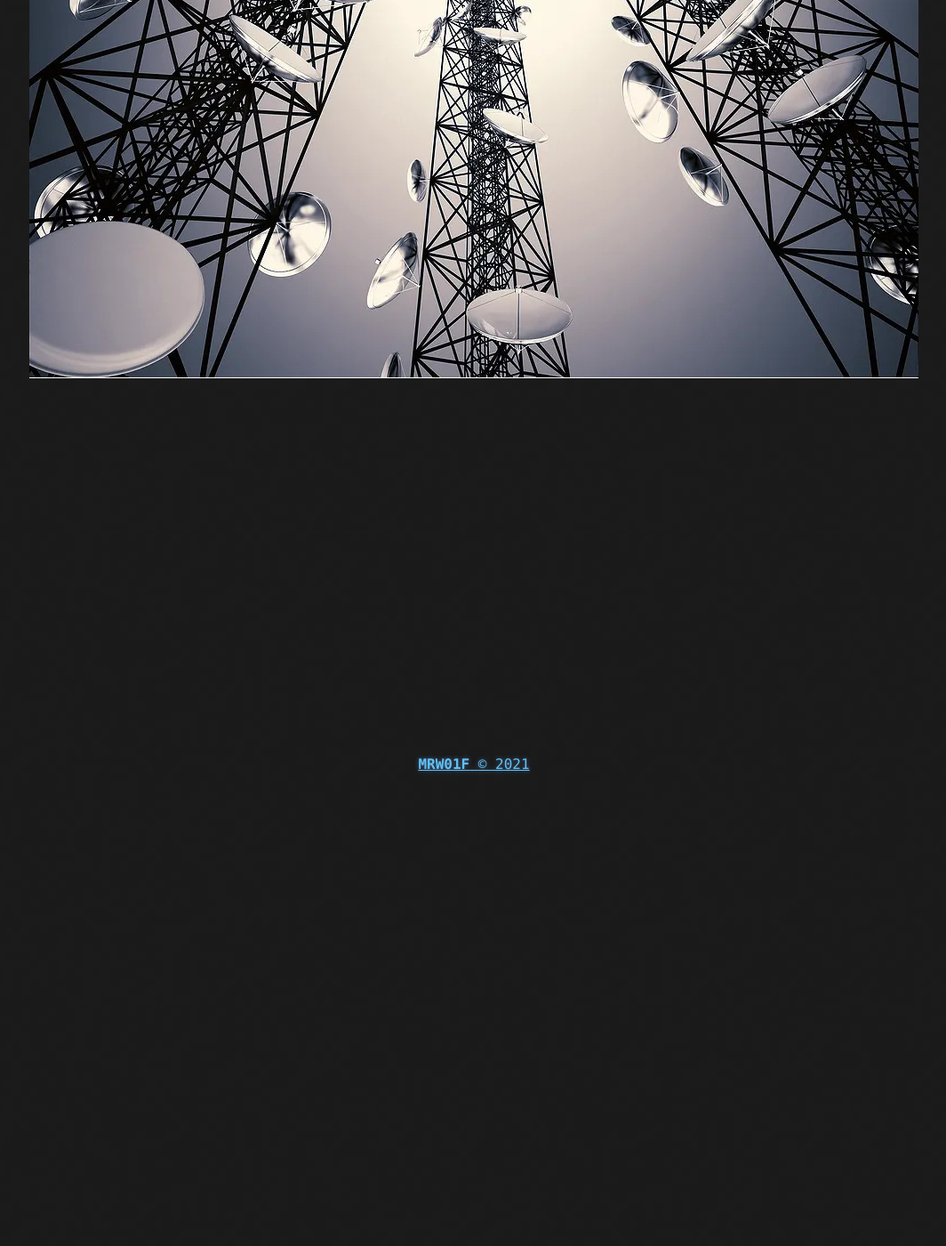
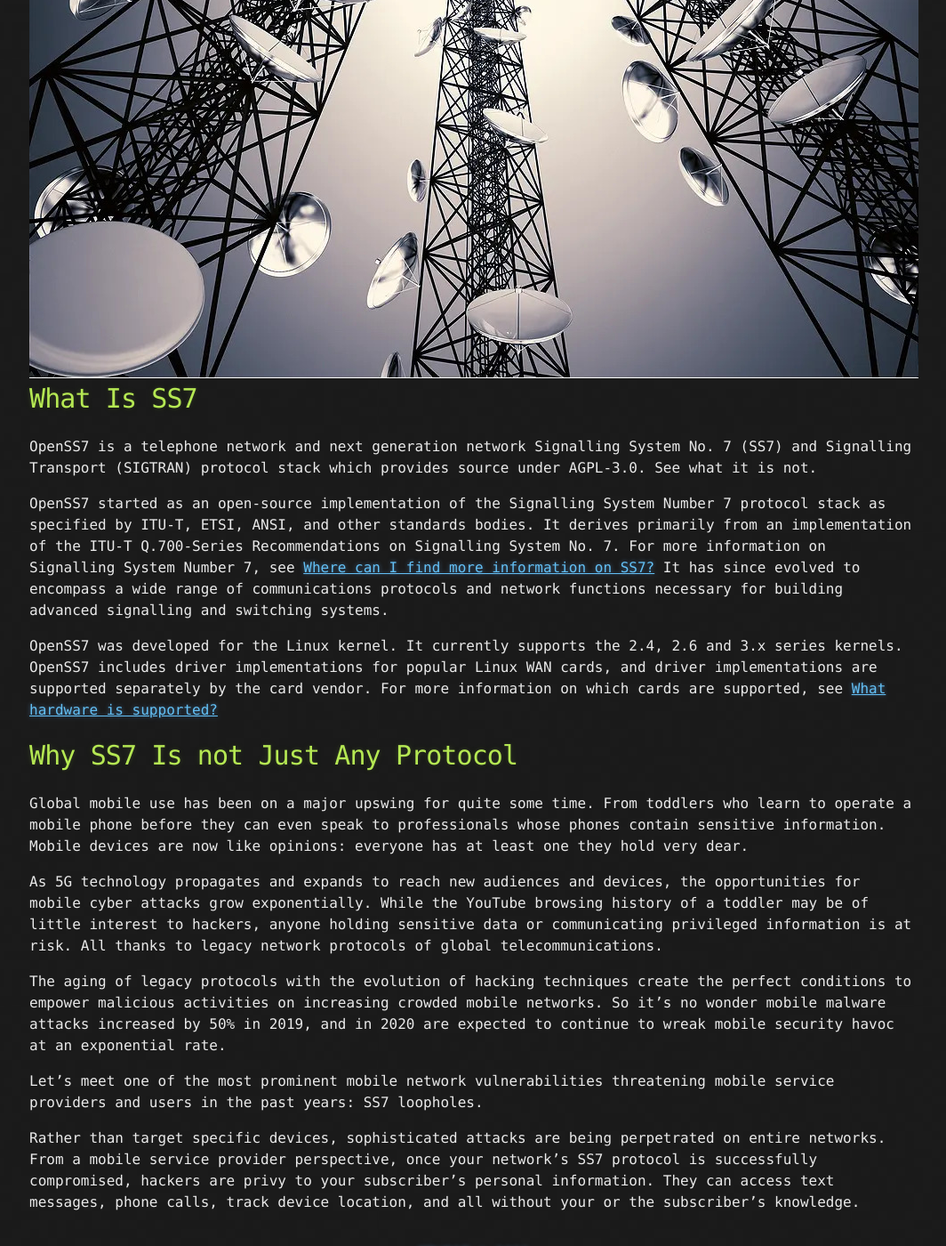
Before and after one commit to MRW01F/blog, a Jekyll site: the page built from _posts/2021-03-21-ss7.md, in a window 1280 px wide and 1400 px high, scrolled down 466 px. Shown: the whole window at 89% size, without its empty margins (107-1171 px from the left). Built offline with Jekyll 4.4.1, drawn with Linux system fonts in a browser that asks for light colours; some of the changed text lies outside the part shown.

Commit message:
ss7 modification 2

```diff
--- a/_posts/2021-03-21-ss7.md
+++ b/_posts/2021-03-21-ss7.md
@@ -1,6 +1,26 @@
 ---
-title: SS7 & Why Everyone Should Know About It.
+title: SS7 & Why Everyone Should Know About It
 published: true
 ---
 
 <center><img align="center" src="{{ site.baseurl }}/assets/images/ss7.jpg"></center>
+
+# What Is SS7
+
+ OpenSS7 is a telephone network and next generation network Signalling System No. 7 (SS7) and Signalling Transport (SIGTRAN) protocol stack which provides source under AGPL-3.0. See what it is not.
+
+OpenSS7 started as an open-source implementation of the Signalling System Number 7 protocol stack as specified by ITU-T, ETSI, ANSI, and other standards bodies. It derives primarily from an implementation of the ITU-T Q.700-Series Recommendations on Signalling System No. 7. For more information on Signalling System Number 7, see [Where can I find more information on SS7?](http://www.openss7.org/faq12.html) It has since evolved to encompass a wide range of communications protocols and network functions necessary for building advanced signalling and switching systems.
+
+OpenSS7 was developed for the Linux kernel. It currently supports the 2.4, 2.6 and 3.x series kernels. OpenSS7 includes driver implementations for popular Linux WAN cards, and driver implementations are supported separately by the card vendor. For more information on which cards are supported, see [What hardware is supported?](http://www.openss7.org/faq10.html)
+
+# Why SS7 Is not Just Any Protocol
+
+Global mobile use has been on a major upswing for quite some time. From toddlers who learn to operate a mobile phone before they can even speak to professionals whose phones contain sensitive information. Mobile devices are now like opinions: everyone has at least one they hold very dear.
+
+As 5G technology propagates and expands to reach new audiences and devices, the opportunities for mobile cyber attacks grow exponentially. While the YouTube browsing history of a toddler may be of little interest to hackers, anyone holding sensitive data or communicating privileged information is at risk. All thanks to legacy network protocols of global telecommunications.
+
+The aging of legacy protocols with the evolution of hacking techniques create the perfect conditions to empower malicious activities on increasing crowded mobile networks. So it’s no wonder mobile malware attacks increased by 50% in 2019, and in 2020 are expected to continue to wreak mobile security havoc at an exponential rate.
+
+Let’s meet one of the most prominent mobile network vulnerabilities threatening mobile service providers and users in the past years: SS7 loopholes.
+
+Rather than target specific devices, sophisticated attacks are being perpetrated on entire networks. From a mobile service provider perspective, once your network’s SS7 protocol is successfully compromised, hackers are privy to your subscriber’s personal information. They can access text messages, phone calls, track device location, and all without your or the subscriber’s knowledge.
```
